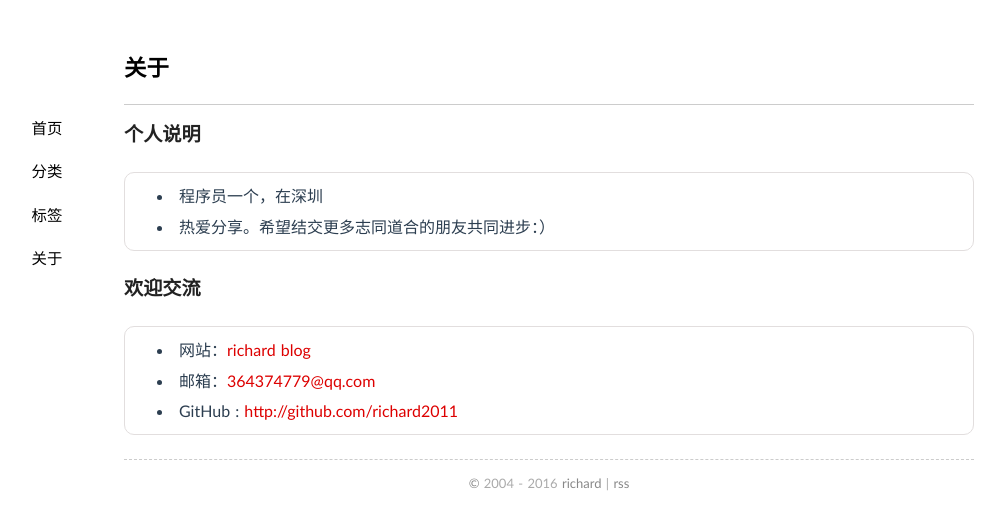
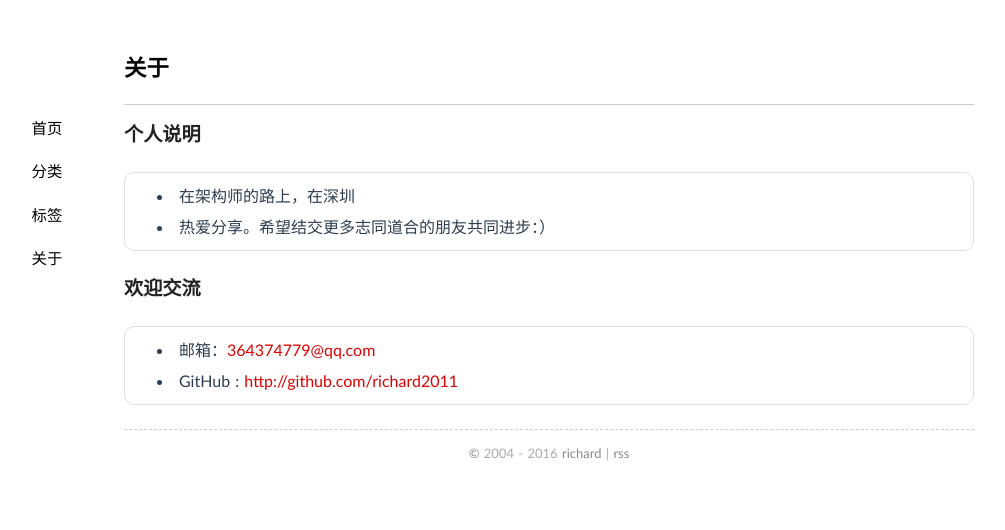
Before and after one commit to richard2011/richard2011.github.com, a Jekyll site: the page built from about/index.md, in a window 1280 px wide. Shown: the top 530 px of the page, without its empty margins (91-1096 px from the left). Built offline with Jekyll 4.4.1, drawn with Linux system fonts in a browser that asks for light colours; Markdown is read by kramdown in place of the engine named in the settings.

Commit message:
chang about

```diff
--- a/about/index.md
+++ b/about/index.md
@@ -6,11 +6,10 @@ comments: no
 
 ###个人说明
 
-* 程序员一个，在深圳
+* 在架构师的路上，在深圳
 * 热爱分享。希望结交更多志同道合的朋友共同进步：）
 
 ###欢迎交流
 
-* 网站：[{{ site.name }}]({{ site.url }})
 * 邮箱：[{{ site.email }}](mailto:{{ site.email }})
 * GitHub : [http://github.com/{{ site.hub }}](http://github.com/{{ site.hub }})
```
